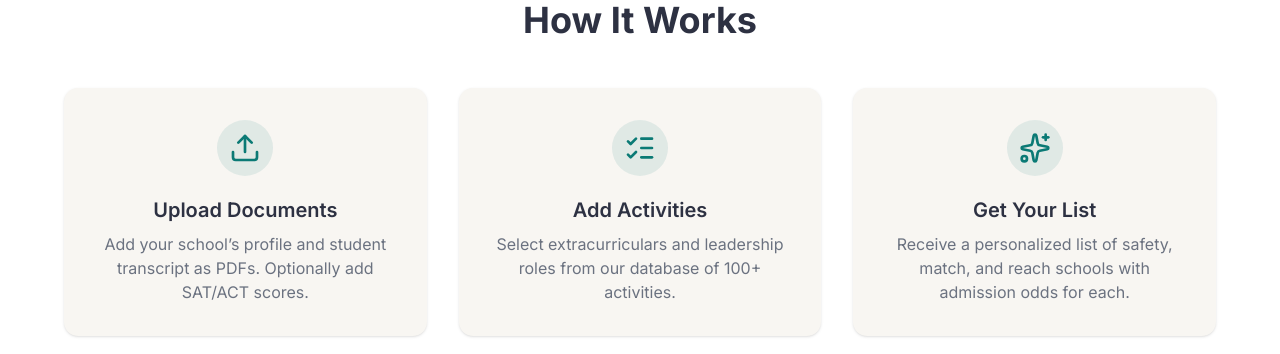
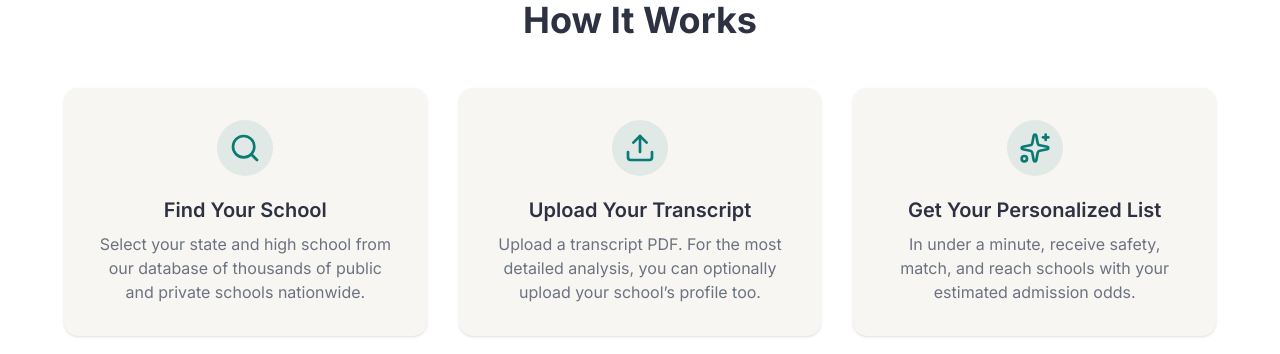
Before and after one commit to thrivefamilycoaching/corvessa-rigor, a Next.js app: page / in a window 1280 px wide. Shown: the part 880-1234 px from the top of the page. Built offline with nearby package versions, Linux system fonts and the light colour scheme.

Commit message:
Update How It Works section to reflect school dropdown feature
Co-Authored-By: Claude Opus 4.6 <noreply@anthropic.com>

```diff
--- a/src/app/page.tsx
+++ b/src/app/page.tsx
@@ -4,7 +4,7 @@ import { useState } from "react";
 import Link from "next/link";
 import {
   Upload,
-  ListChecks,
+  Search,
   Sparkles,
   CheckCircle2,
   ChevronDown,
@@ -84,19 +84,19 @@ export default function LandingPage() {
           <div className="grid grid-cols-1 md:grid-cols-3 gap-8">
             {[
               {
-                icon: <Upload className="h-8 w-8 text-teal" />,
-                title: "Upload Documents",
-                desc: "Add your school\u2019s profile and student transcript as PDFs. Optionally add SAT/ACT scores.",
+                icon: <Search className="h-8 w-8 text-teal" />,
+                title: "Find Your School",
+                desc: "Select your state and high school from our database of thousands of public and private schools nationwide.",
               },
               {
-                icon: <ListChecks className="h-8 w-8 text-teal" />,
-                title: "Add Activities",
-                desc: "Select extracurriculars and leadership roles from our database of 100+ activities.",
+                icon: <Upload className="h-8 w-8 text-teal" />,
+                title: "Upload Your Transcript",
+                desc: "Upload a transcript PDF. For the most detailed analysis, you can optionally upload your school\u2019s profile too.",
               },
               {
                 icon: <Sparkles className="h-8 w-8 text-teal" />,
-                title: "Get Your List",
-                desc: "Receive a personalized list of safety, match, and reach schools with admission odds for each.",
+                title: "Get Your Personalized List",
+                desc: "In under a minute, receive safety, match, and reach schools with your estimated admission odds.",
               },
             ].map((card) => (
               <div
```
